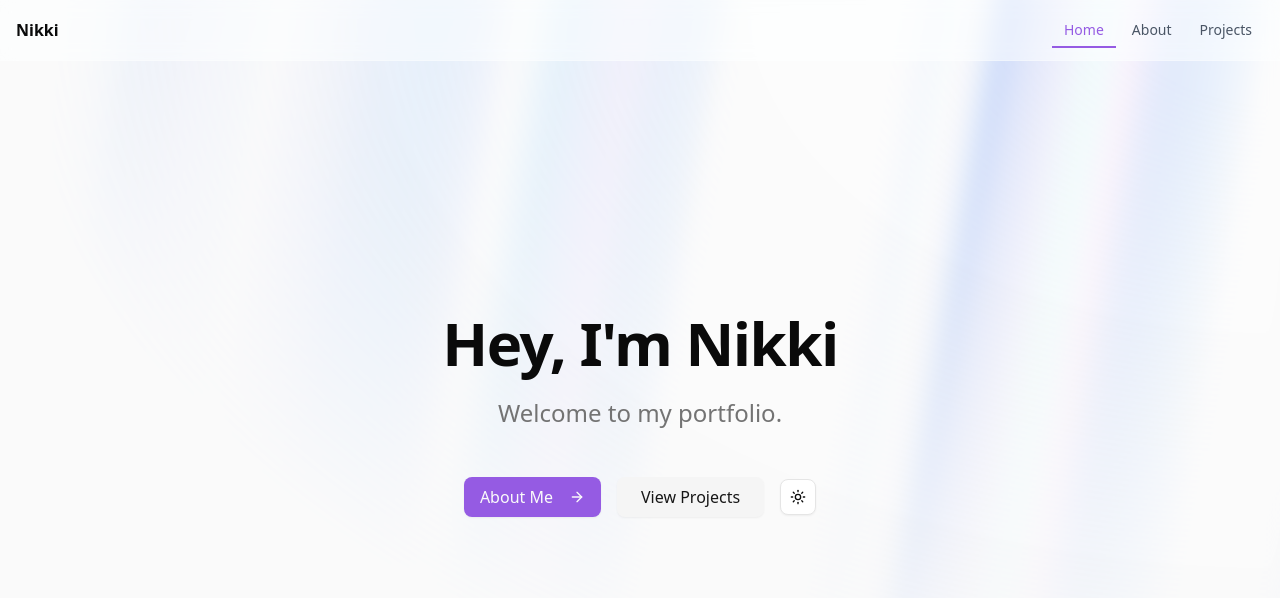
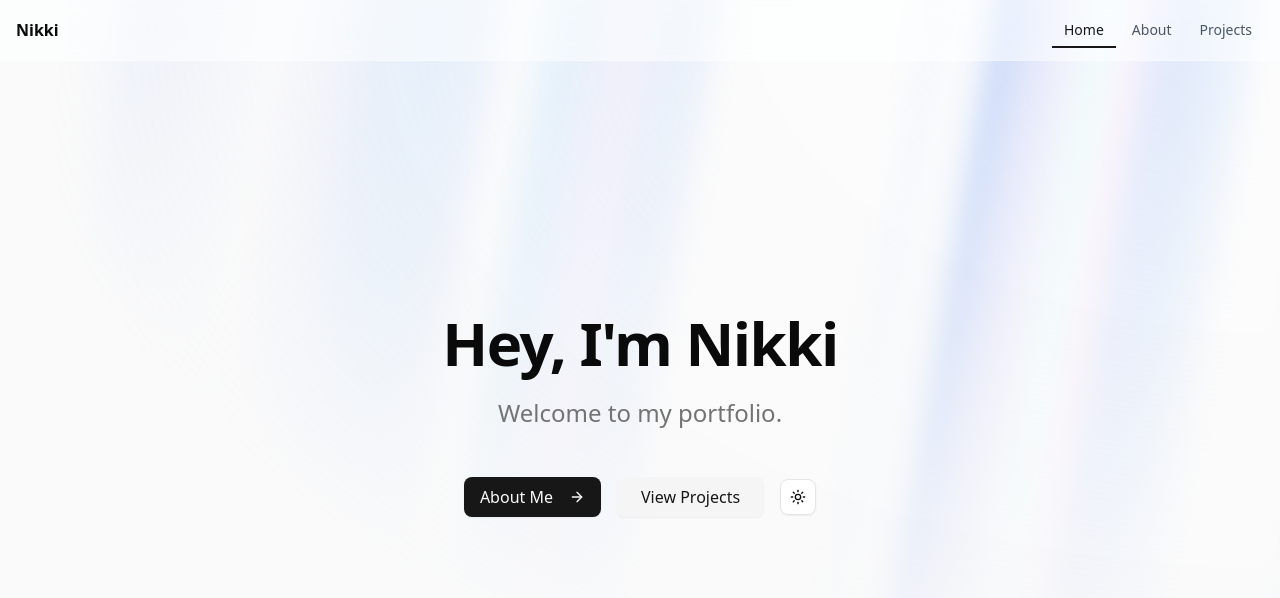
Before and after one commit to CuteNikki/Portfolio, a Next.js app: page / in a window 1280 px wide. Shown: the top 598 px of the page. Built offline with nearby package versions, Linux system fonts and the light colour scheme.

Commit message:
Changed primary color

```diff
--- a/src/app/globals.css
+++ b/src/app/globals.css
@@ -51,7 +51,7 @@
   --card-foreground: oklch(0.145 0 0);
   --popover: oklch(1 0 0);
   --popover-foreground: oklch(0.145 0 0);
-  --primary: oklch(0.6 0.2 300);
+  --primary: oklch(0.205 0 0);
   --primary-foreground: oklch(0.985 0 0);
   --secondary: oklch(0.97 0 0);
   --secondary-foreground: oklch(0.205 0 0);
@@ -85,7 +85,7 @@
   --card-foreground: oklch(0.985 0 0);
   --popover: oklch(0.205 0 0);
   --popover-foreground: oklch(0.985 0 0);
-  --primary: oklch(0.7 0.25 300);
+  --primary: oklch(0.922 0 0);
   --primary-foreground: oklch(0.205 0 0);
   --secondary: oklch(0.269 0 0);
   --secondary-foreground: oklch(0.985 0 0);
```
